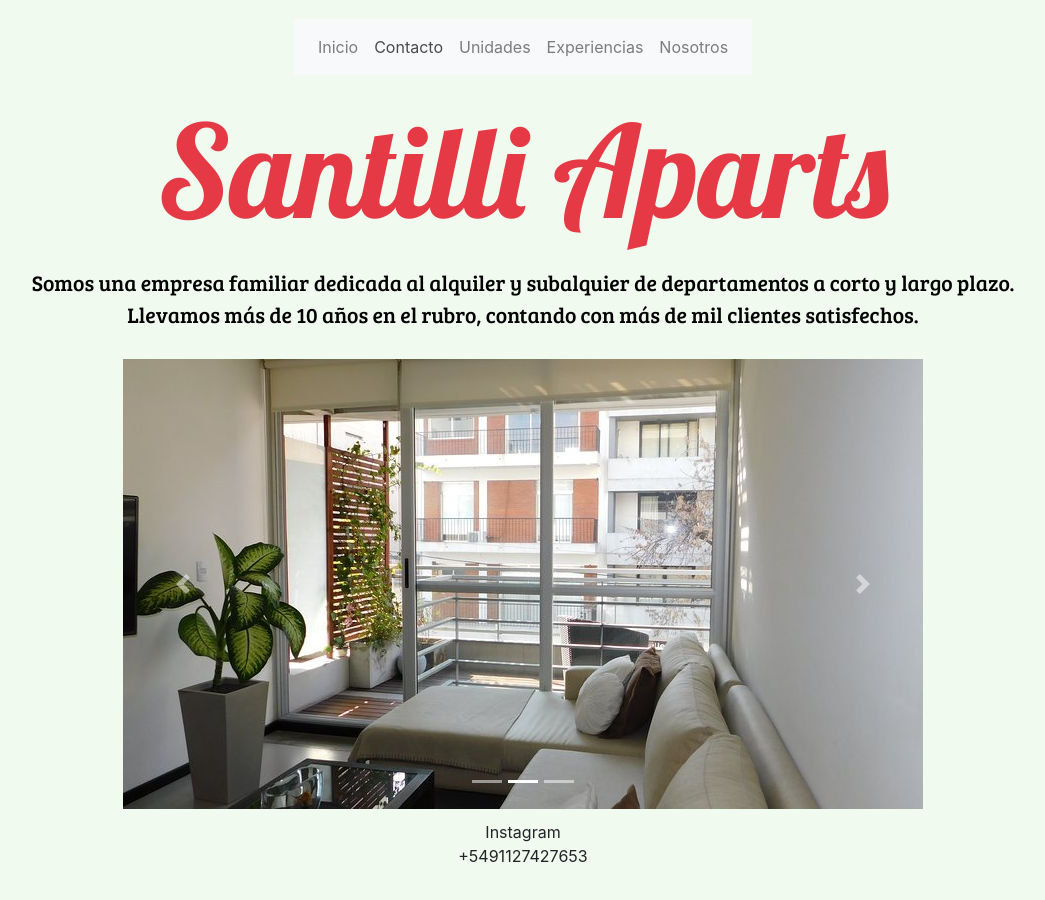
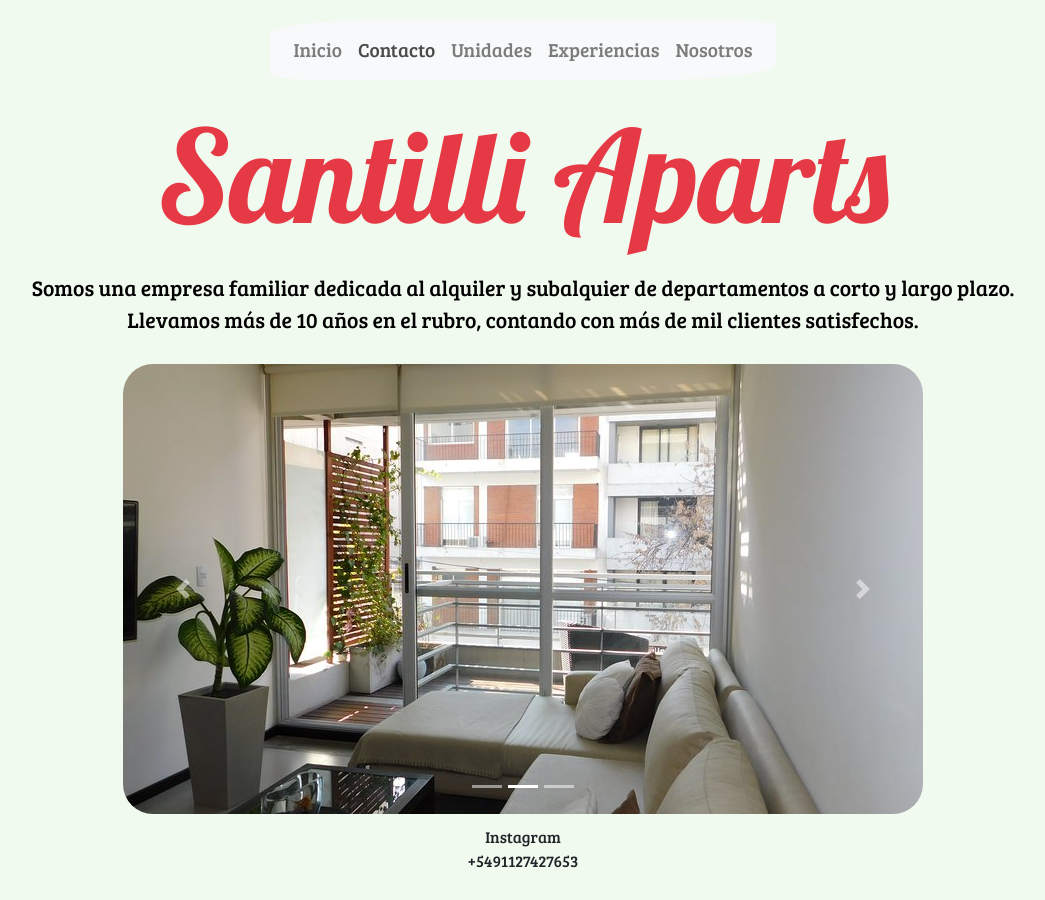
Before and after one commit to ernesgbarrios/rootPrueba, a plain HTML site: page index.html in a window 1280 px wide. Both pictures are taken after a click on the link "Contacto". Shown: the whole page, without its empty margins (117-1162 px from the left). Drawn offline with nearby package versions, Linux system fonts and the light colour scheme.

Commit message:
INDEX TERMINADO

```diff
--- a/css/estilo.css
+++ b/css/estilo.css
@@ -27,6 +27,7 @@
 li {
     list-style: none;
     text-align: center;
+    font-family: 'Bree Serif';
 }
 
 .flexContainer {
@@ -34,3 +35,8 @@
     justify-content: center;
     margin: 1%;
 }
+
+.navbar {
+    font-family: 'Bree Serif';
+    font-size: 110%;
+}
--- a/index.html
+++ b/index.html
@@ -28,7 +28,7 @@
     <div class="container">
         <div class="row flexContainer navbar">
             <div class="col-12-lg col-12-xs">
-                <nav class="navbar navbar-expand-lg navbar-light bg-light">
+                <nav class="navbar navbar-expand-lg navbar-light bg-light"  style="border-radius: 25% 10%;">
                     <button class="navbar-toggler" type="button" data-toggle="collapse" data-target="#navbarNavAltMarkup" aria-controls="navbarNavAltMarkup" aria-expanded="false" aria-label="Toggle navigation">
                       <span class="navbar-toggler-icon"></span>
                     </button>
@@ -78,13 +78,13 @@
                     </ol>
                     <div class="carousel-inner">
                       <div class="carousel-item active">
-                        <img src="assets/imagenes/depa1.jpg" class="d-block w-100" alt="departamento">
+                        <img src="assets/imagenes/depa1.jpg" class="d-block w-100" alt="departamento" style="border-radius: 30px;">
                       </div>
                       <div class="carousel-item">
-                        <img src="assets/imagenes/depa2.jpg" class="d-block w-100" alt="departamento">
+                        <img src="assets/imagenes/depa2.jpg" class="d-block w-100" alt="departamento" style="border-radius: 30px;">
                       </div>
                       <div class="carousel-item">
-                        <img src="assets/imagenes/depa3.jpg" class="d-block w-100" alt="departamento">
+                        <img src="assets/imagenes/depa3.jpg" class="d-block w-100" alt="departamento" style="border-radius: 30px;">
                       </div>
                     </div>
                     <a class="carousel-control-prev" href="#carouselExampleIndicators" role="button" data-slide="prev">
```
